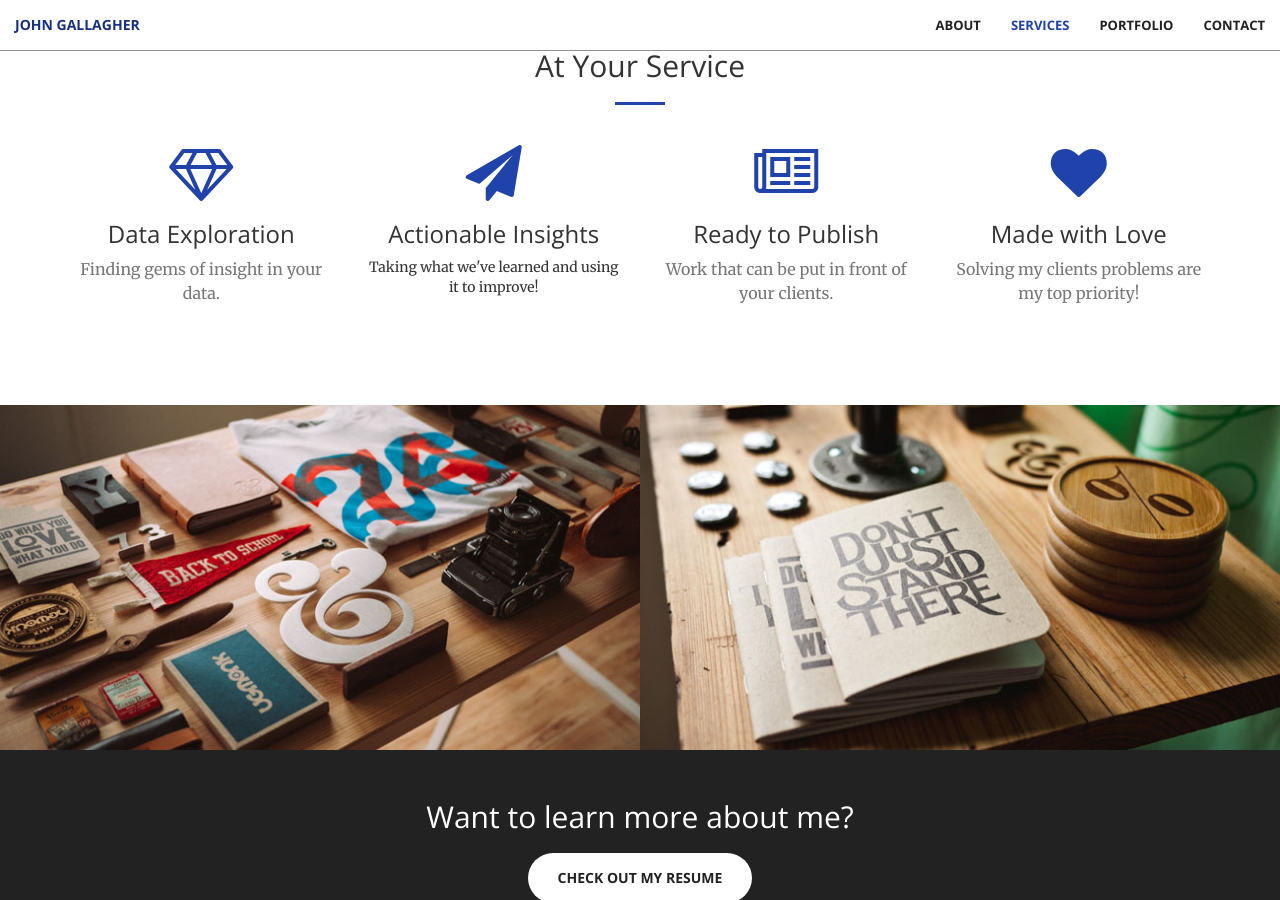
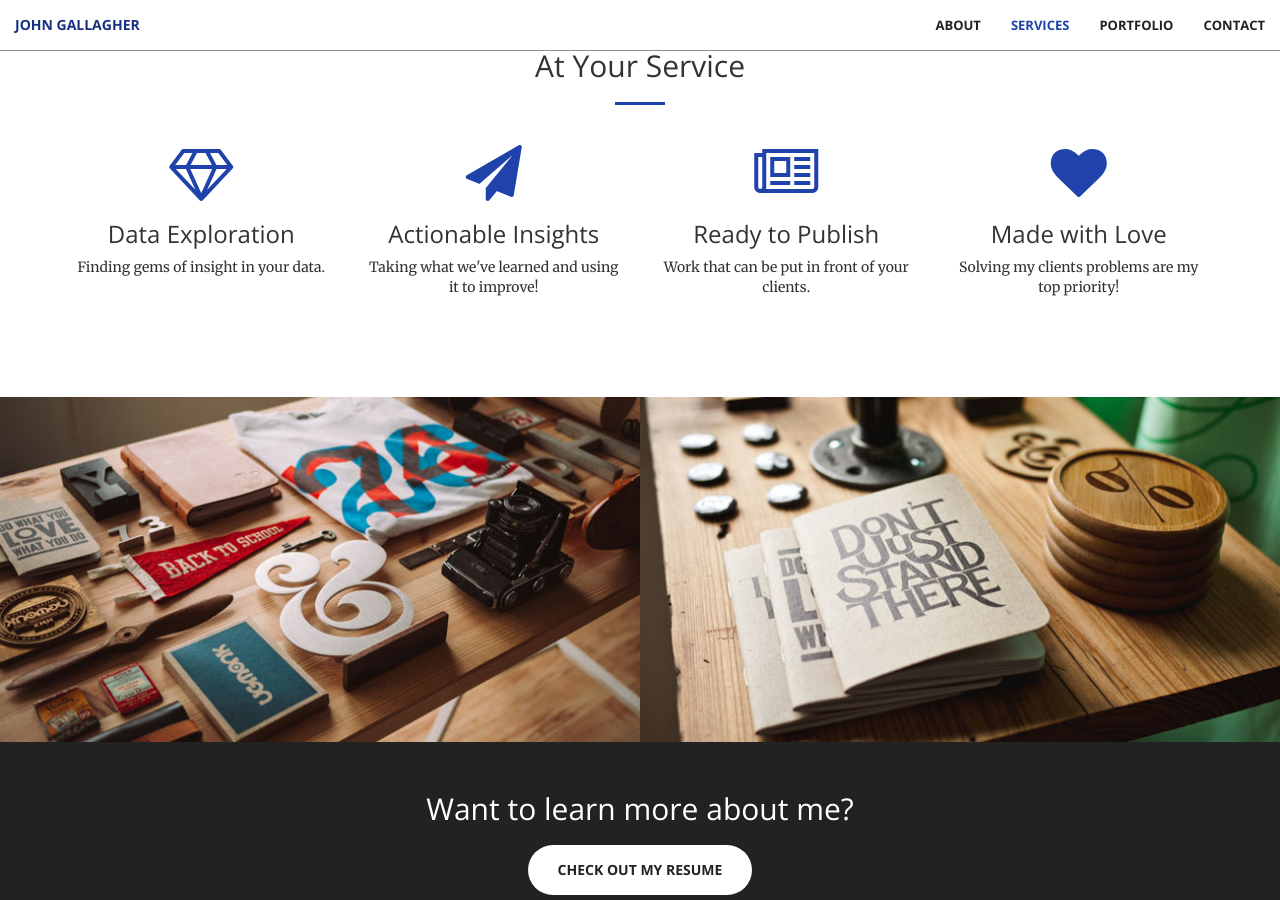
Before and after one commit to jpgallagher1/jpgallagher1.github.io, a Jekyll site: the page built from index.html, in a window 1280 px wide and 900 px high, scrolled down 1417 px. Built offline with Jekyll 4.4.1, drawn with Linux system fonts in a browser that asks for light colours.

Commit message:
alignment issue with services

```diff
--- a/_includes/services.html
+++ b/_includes/services.html
@@ -13,7 +13,7 @@
                 <div class="service-box">
                     <i class="fa fa-4x fa-diamond wow bounceIn text-primary"></i>
                     <h3>Data Exploration</h3>
-                    <p class="text-muted">Finding gems of insight in your data.</p>
+                    <p class="text-muted"></p>Finding gems of insight in your data.</p>
                 </div>
             </div>
             <div class="col-lg-3 col-md-6 text-center">
@@ -27,14 +27,14 @@
                 <div class="service-box">
                     <i class="fa fa-4x fa-newspaper-o wow bounceIn text-primary" data-wow-delay=".2s"></i>
                     <h3>Ready to Publish</h3>
-                    <p class="text-muted">Work that can be put in front of your clients.</p>
+                    <p class="text-muted"></p>Work that can be put in front of your clients.</p>
                 </div>
             </div>
             <div class="col-lg-3 col-md-6 text-center">
                 <div class="service-box">
                     <i class="fa fa-4x fa-heart wow bounceIn text-primary" data-wow-delay=".3s"></i>
                     <h3>Made with Love</h3>
-                    <p class="text-muted">Solving my clients problems are my top priority!</p>
+                    <p class="text-muted"></p>Solving my clients problems are my top priority!</p>
                 </div>
             </div>
         </div>
```
